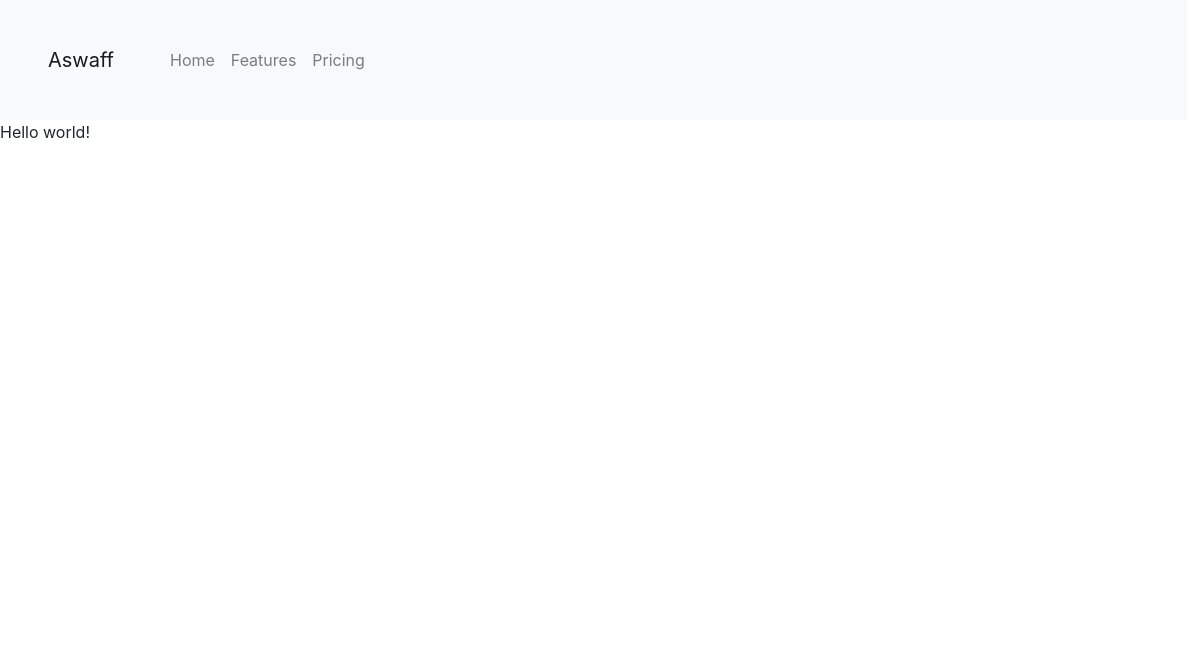
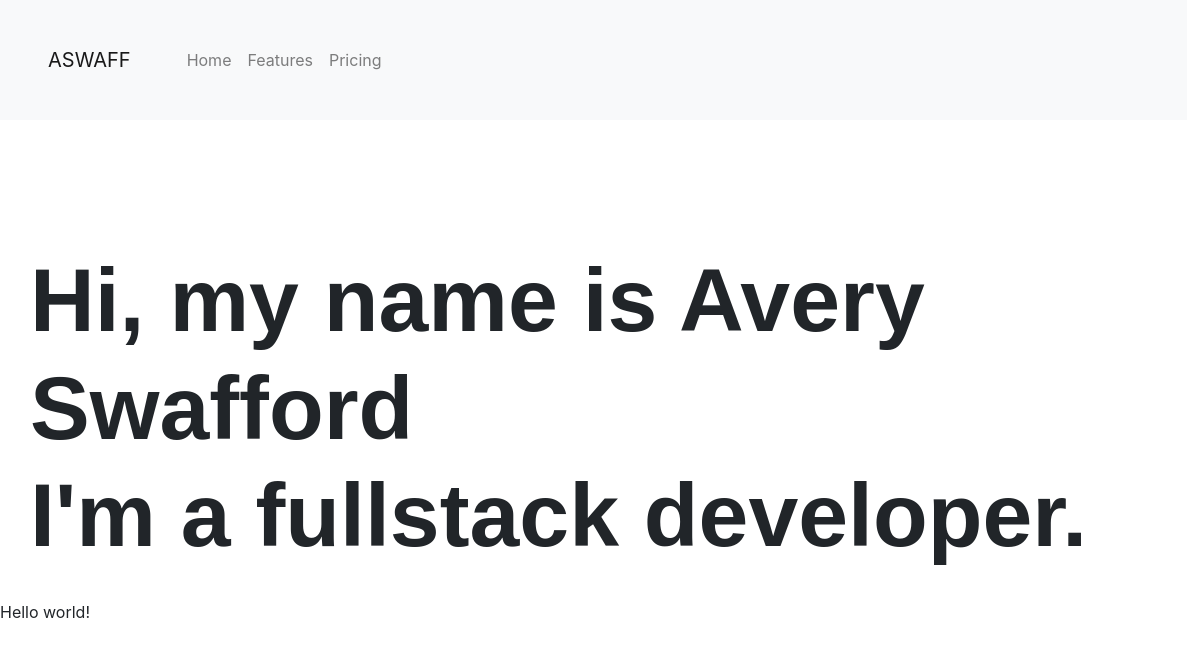
Before and after one commit to aswaff/Portfolio, a Gatsby site: page / in a window 1280 px wide. Shown: the full height of the page, 0-1187 px from the left. Built offline with nearby package versions, Linux system fonts and the light colour scheme; Gatsby itself is replaced by a stand-in of ours.

Commit message:
Added Title component and styling

```diff
--- /dev/null
+++ b/src/components/Title/title.css
@@ -0,0 +1,18 @@
+.title-wrapper {
+    padding: 7em 15px 15px 15px;
+    margin: auto;
+    /* background-image: linear-gradient(135deg,#a0a0a0,#e4e4e4);
+    -webkit-clip-path: polygon(0 0,100% 0,100% 80%,0 100%); */
+
+}
+
+.title {
+    font-size: 5.6rem;
+    font-weight: 700;
+    margin-bottom: 3.2rem;
+    text-align: left;
+    font-family: Montserrat,sans-serif;
+    line-height: 1.2;
+    padding: 15px 15px 15px 15px;
+    margin: auto;
+}
--- /dev/null
+++ b/src/components/Title/title.jsx
@@ -0,0 +1,15 @@
+import React from 'react'
+import './title.css'
+
+export default function Title() {
+    return (
+        <div className="title-wrapper">
+            <div className="title">
+                Hi, my name is Avery Swafford <br /> I'm a fullstack developer.
+            </div>
+
+        </div>
+
+    )
+
+}
--- a/src/components/navbar/navbar.component.jsx
+++ b/src/components/navbar/navbar.component.jsx
@@ -16,7 +16,7 @@ export default function NavBar() {
     return (
     <div className="main-navbar">
         <Navbar bg="light" variant="light" className="insidenavbar">
-            <Navbar.Brand href="#home">Aswaff</Navbar.Brand>
+            <Navbar.Brand href="#home">ASWAFF</Navbar.Brand>
             <Nav className="mr-auto">
             <Nav.Link href="#home">Home</Nav.Link>
             <Nav.Link href="#features">Features</Nav.Link>
--- a/src/pages/index.js
+++ b/src/pages/index.js
@@ -1,12 +1,14 @@
-import React from "react"
+import React from "react";
 import { render } from "react-dom"
-import NavBar from "../components/navbar/navbar.component"
+import NavBar from "../components/navbar/navbar.component";
 import 'bootstrap/dist/css/bootstrap.min.css';
+import Title from "../components/Title/title";
 
 export default function Home() {
   return (
   <div>
     <NavBar />
+    <Title />
     <div>Hello world!</div>
   </div>
   )
```
